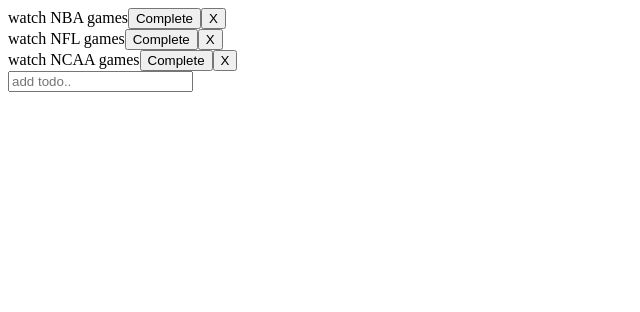
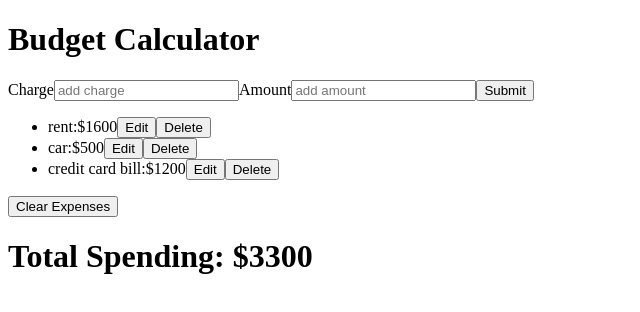
Before and after one commit to BDventures/BDventures, a React app in the folder client/: page / in a window 1280 px wide. Shown: the top 312 px of the page, without its empty margins (0-640 px from the left). Built offline with nearby package versions, Linux system fonts and the light colour scheme; the HTML template or start-up script is replaced by a standard one.

Commit message:
[edit] fixing

```diff
--- a/client/src/components/App.jsx
+++ b/client/src/components/App.jsx
@@ -6,7 +6,7 @@
 import SpotifyHooks from './SpotifyHooks/index';
 import TodoHooks from './TodoHooks/index';
 import TodoHooksMine from './TodoHooksMine/index';
-
+import ReactCalculator from './CalculatorHooks/index';
 class App extends Component {
   constructor(props) {
     super(props);
@@ -32,7 +32,8 @@
         {/* <WeatherHooks/> */}
         {/* <SpotifyHooks/> */}
         {/* <TodoHooks/> */}
-        <TodoHooksMine/>
+        {/* <TodoHooksMine/> */}
+        <ReactCalculator/>
       </div>
     )
   }
--- /dev/null
+++ b/client/src/components/CalculatorHooks/expenseForm.jsx
@@ -0,0 +1,20 @@
+import React, {useState, useEffect} from 'react'
+import { jsxNamespacedName } from '@babel/types'
+
+export const ExpenseForm = ({charge, amount, handleCharge, handleAmount, handleSubmit}) => {
+
+  return(
+    <form style={{display: 'flex'}} onSubmit={handleSubmit }>
+      <div>
+        <label>Charge</label>
+        <input type='text' placeholder='add charge' name='charge' value={charge} onChange={handleCharge}/>
+      </div>
+
+      <div>
+        <label>Amount</label>
+        <input type='number' placeholder='add amount' name='amount' value={amount} onChange={handleAmount}/>
+      </div>
+      <button type='submit'>Submit</button>
+    </form>
+  )
+}
--- /dev/null
+++ b/client/src/components/CalculatorHooks/expenseItem.jsx
@@ -0,0 +1,16 @@
+import React, {useState, useEffect} from 'react'
+
+export const ExpenseItem = ({expense, handleDelete, handleEdit}) => {
+  const {id, charge, amount} = expense
+  return(
+    <li>
+      <div>
+        <span>{charge}</span>:
+        <span>${amount}</span>
+        <button onClick={() => handleEdit(id)}>Edit</button>
+        <button onClick={() => handleDelete(id)}>Delete</button>
+      </div>
+
+    </li>
+  )
+}
--- /dev/null
+++ b/client/src/components/CalculatorHooks/expenseList.jsx
@@ -0,0 +1,15 @@
+import React, {useState, useEffect} from 'react'
+import {ExpenseItem} from './expenseItem.jsx'
+
+export const ExpenseList = ({expenses, clearExpenses, handleDelete, handleEdit}) => {
+  return(
+    <>
+    <ul>
+      {expenses.map((expense) => {
+        return <ExpenseItem key={expense.id} expense={expense} handleDelete={handleDelete} handleEdit={handleEdit}/>
+      })}
+    </ul>
+    {expenses.length > 0 && (<button onClick={clearExpenses}>Clear Expenses</button>)}
+    </>
+  )
+}
--- /dev/null
+++ b/client/src/components/CalculatorHooks/index.jsx
@@ -0,0 +1,100 @@
+import React, { useState, useEffect } from "react";
+import { ExpenseForm } from "./expenseForm.jsx";
+import { ExpenseList } from "./expenseList.jsx";
+
+const ReactCalculator = () => {
+  const initialExpenses = [
+    { id: 1, charge: "rent", amount: 1600 },
+    { id: 2, charge: "car", amount: 500 },
+    { id: 3, charge: "credit card bill", amount: 1200 }
+  ];
+
+  const [expenses, setExpenses] = useState(initialExpenses);
+
+  const [charge, setCharge] = useState("");
+  const [amount, setAmount] = useState("");
+
+  const [edit, setEdit] = useState(false)
+  const [id, setId] = useState(0)
+  const handleCharge = e => {
+    // console.log(`charge: ${e.target.value}`)
+    setCharge(e.target.value);
+  };
+
+  const handleAmount = e => {
+    // console.log(`amount : ${e.target.value}`)
+    setAmount(e.target.value);
+  };
+
+  const alertError = () => {
+    alert('BOTH CHARGE AND AMOUNT HAVE TO BE FILLED OUT!')
+  }
+
+  const handleSubmit = e => {
+    e.preventDefault();
+    if(charge !== '' && amount > 0) {
+      if(edit) {
+        let tempExpenses = expenses.map(item => {
+          return item.id === id ? {...item, charge, amount}: item
+        })
+        setExpenses(tempExpenses)
+        setEdit(false)
+      } else {
+        let id = expenses.length
+        const singleExpense = {id: id+1, charge, amount}
+
+        setExpenses([...expenses, singleExpense])
+      }
+      setCharge('')
+      setAmount('')
+    }
+
+    else {
+      //handle alert called
+      alertError()
+    }
+  };
+
+  const clearExpenses = () => {
+    setExpenses([])
+  }
+
+  const handleDelete = (id) => {
+    const tempExpenses = expenses.filter(item => item.id !== id)
+    setExpenses(tempExpenses)
+  }
+
+  const handleEdit = (id) => {
+    const editExpense = expenses.filter(item => item.id === id)
+    // console.log(editExpense[0].id)
+
+    let {charge, amount} = editExpense[0]
+    // amount = ''
+    setId(editExpense[0].id)
+    setEdit(true)
+  }
+
+  return (
+    <div>
+      <h1>Budget Calculator</h1>
+      <main>
+        <ExpenseForm
+          charge={charge}
+          amount={amount}
+          handleAmount={handleAmount}
+          handleCharge={handleCharge}
+          handleSubmit={handleSubmit}
+        />
+        <ExpenseList expenses={expenses} clearExpenses={clearExpenses} handleDelete={handleDelete} handleEdit={handleEdit}/>
+      </main>
+      <h1>
+        Total Spending: $
+        {expenses.reduce((acc, curr) => {
+          return (acc += parseInt(curr.amount));
+        }, 0)}
+      </h1>
+    </div>
+  );
+};
+
+export default ReactCalculator;
--- /dev/null
+++ b/client/src/components/scrape.jsx
@@ -0,0 +1,4 @@
+let ifrm = document.createElement('iframe');
+ifrm.style = "height: 200px; width: 100%;"
+ifrm.setAttribute('id', 'ifrm'); // assign an id
+document.body.appendChild(ifrm); // to place at end of document
```
